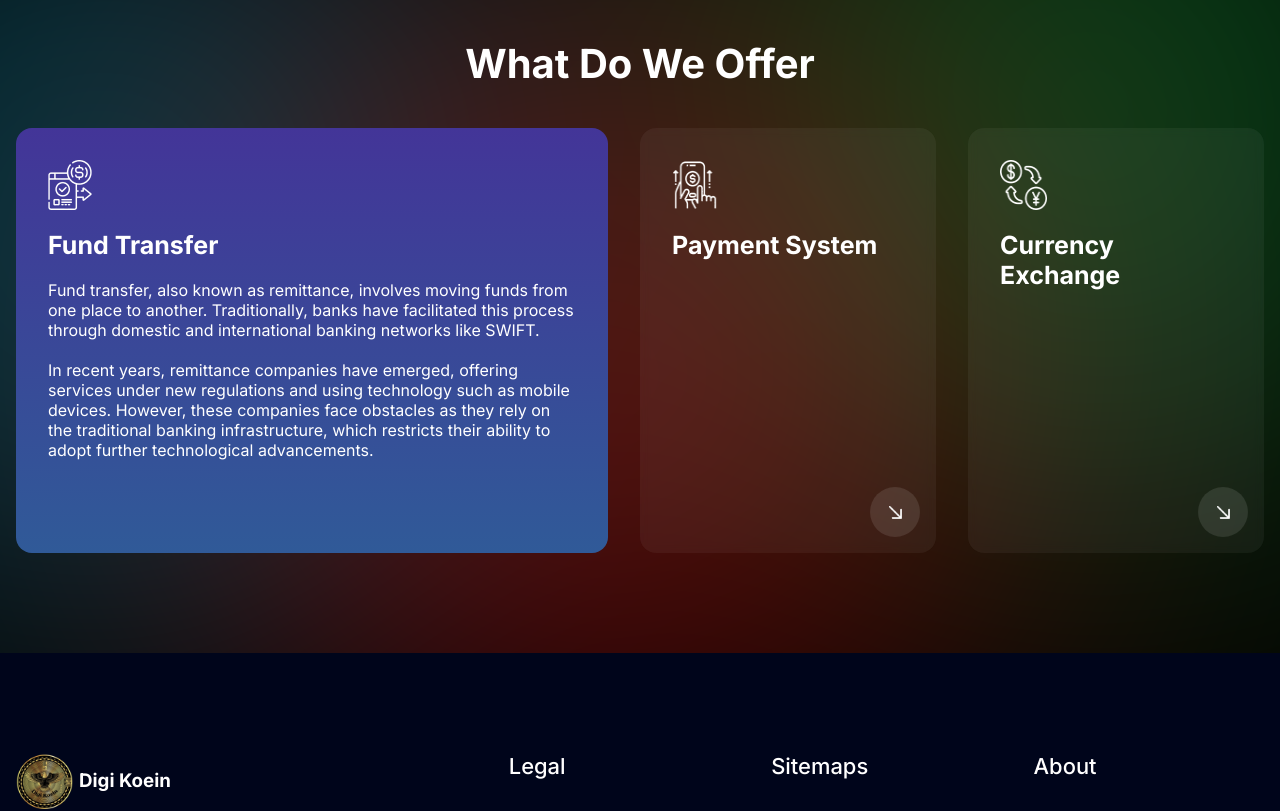
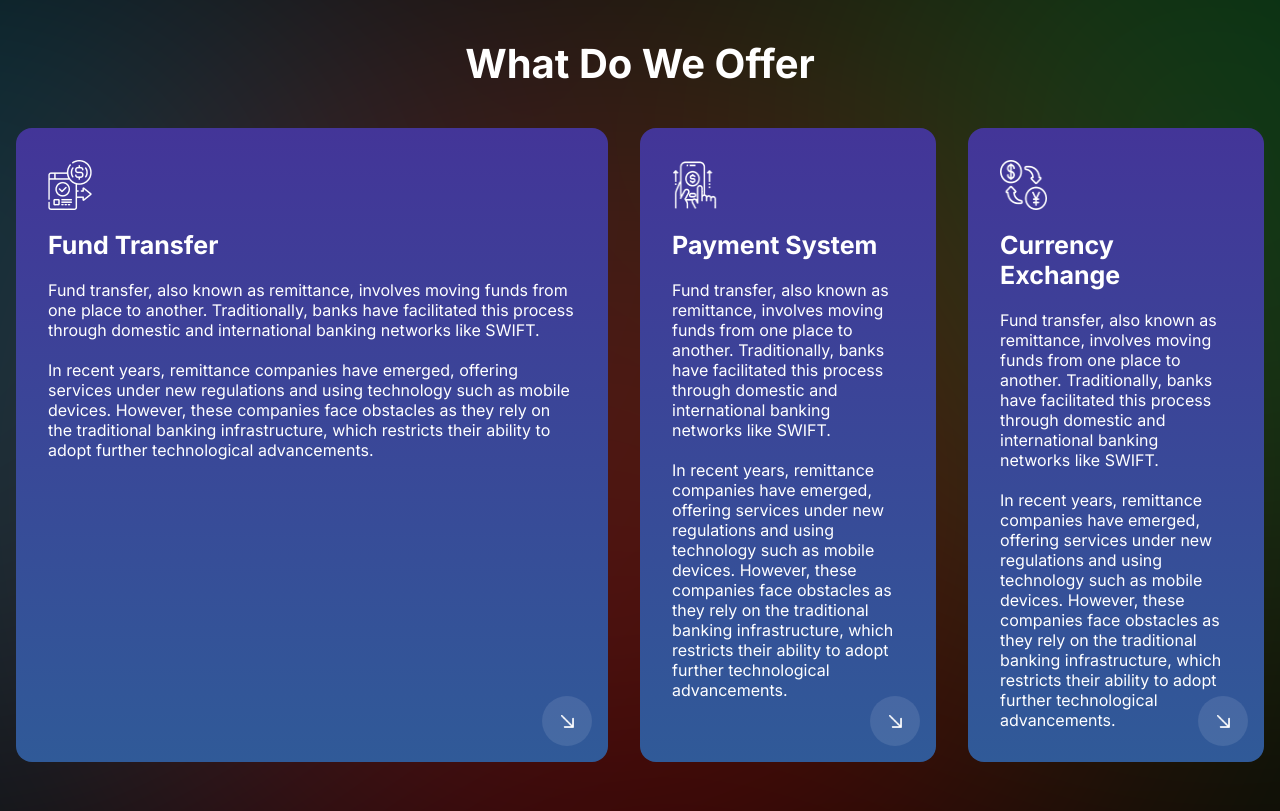
Before and after one commit to Jahid0178/digi-koein-task, a React (Vite) app: page / in a window 1280 px wide. Shown: the part 2220-3031 px from the top of the page. Built offline with nearby package versions, Linux system fonts and the light colour scheme.

Commit message:
chore: add description in offer content

```diff
--- a/src/data/data.ts
+++ b/src/data/data.ts
@@ -16,12 +16,12 @@ export const navLinks: NavLinkType[] = [
   {
     id: "2",
     title: "What we do",
-    href: "#",
+    href: "#what-we-do",
   },
   {
     id: "3",
     title: "What is DigiKoein?",
-    href: "#",
+    href: "#what-is-digikoein",
   },
   {
     id: "4",
@@ -131,20 +131,52 @@ export const offersContent = [
               ability to adopt further technological advancements.`,
       },
     ],
-    btn: "",
+    btnText: frameIcon,
   },
   {
     id: "2",
     icon: paymentIcon,
     title: "Payment System",
-    description: [],
+    description: [
+      {
+        id: "1",
+        text: `Fund transfer, also known as remittance, involves moving funds
+              from one place to another. Traditionally, banks have facilitated
+              this process through domestic and international banking networks
+              like SWIFT.`,
+      },
+      {
+        id: "2",
+        text: `In recent years, remittance companies have emerged, offering
+              services under new regulations and using technology such as mobile
+              devices. However, these companies face obstacles as they rely on
+              the traditional banking infrastructure, which restricts their
+              ability to adopt further technological advancements.`,
+      },
+    ],
     btnText: frameIcon,
   },
   {
     id: "3",
     icon: exchangeIcon,
     title: "Currency Exchange",
-    description: [],
+    description: [
+      {
+        id: "1",
+        text: `Fund transfer, also known as remittance, involves moving funds
+              from one place to another. Traditionally, banks have facilitated
+              this process through domestic and international banking networks
+              like SWIFT.`,
+      },
+      {
+        id: "2",
+        text: `In recent years, remittance companies have emerged, offering
+              services under new regulations and using technology such as mobile
+              devices. However, these companies face obstacles as they rely on
+              the traditional banking infrastructure, which restricts their
+              ability to adopt further technological advancements.`,
+      },
+    ],
     btnText: frameIcon,
   },
 ];
```
